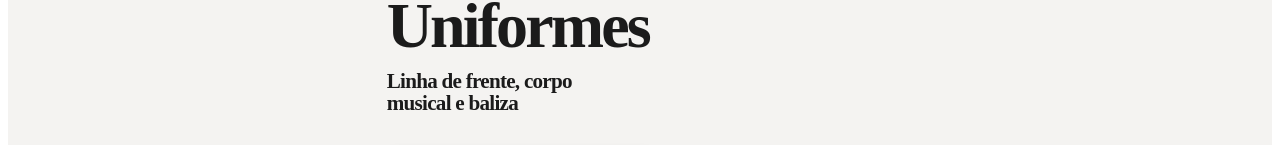
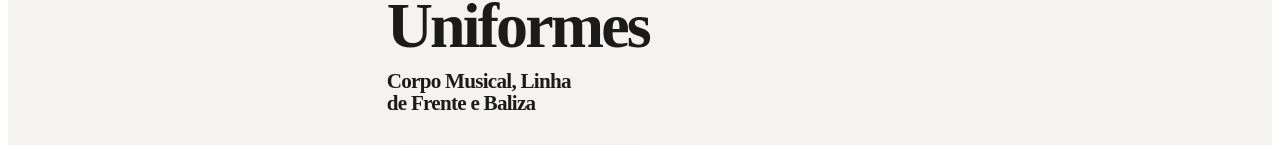
Before and after one commit to leobrasil777-lang/FeraProart-Website, a React (Vite) app: page /uniformes in a window 1280 px wide. Shown: the part 655-800 px from the top of the page. Built offline with nearby package versions, Linux system fonts and the light colour scheme; the HTML template or start-up script is replaced by a standard one.

Commit message:
Ajusta textos conforme orientação

```diff
--- a/src/pages/BarretinasQuepes/sections/BarretinasQuepesHeroSection/BarretinasQuepesHeroSection.tsx
+++ b/src/pages/BarretinasQuepes/sections/BarretinasQuepesHeroSection/BarretinasQuepesHeroSection.tsx
@@ -25,7 +25,7 @@ function BarretinasQuepesHeroSection() {
               <span className="barretinas-hero__title-highlight">Barretinas</span>
             </h1>
             <p className="barretinas-hero__description">
-              Barretinas padrão americano (Marching Band), Quepes Militares e tipo casquete.
+              Barretinas padrão americano (Marching Band), Quepes Militares e tipo Casquete.
             </p>
             <div className="barretinas-hero__actions" aria-label="Ações de Barretinas e Quepes">
               <CTAButton href="/licitacao" className="barretinas-hero__button barretinas-hero__button--primary">
--- a/src/pages/Uniformes/sections/UniformesHeroSection/UniformesHeroSection.tsx
+++ b/src/pages/Uniformes/sections/UniformesHeroSection/UniformesHeroSection.tsx
@@ -12,8 +12,8 @@ function UniformesHeroSection() {
               Uniformes
             </h1>
             <p className="uniformes-hero__description">
-              Linha de frente, corpo<br />
-              musical e baliza
+              Corpo Musical, Linha<br />
+              de Frente e Baliza
             </p>
             <div className="uniformes-hero__actions" aria-label="Ações de Uniformes">
               <CTAButton
```
